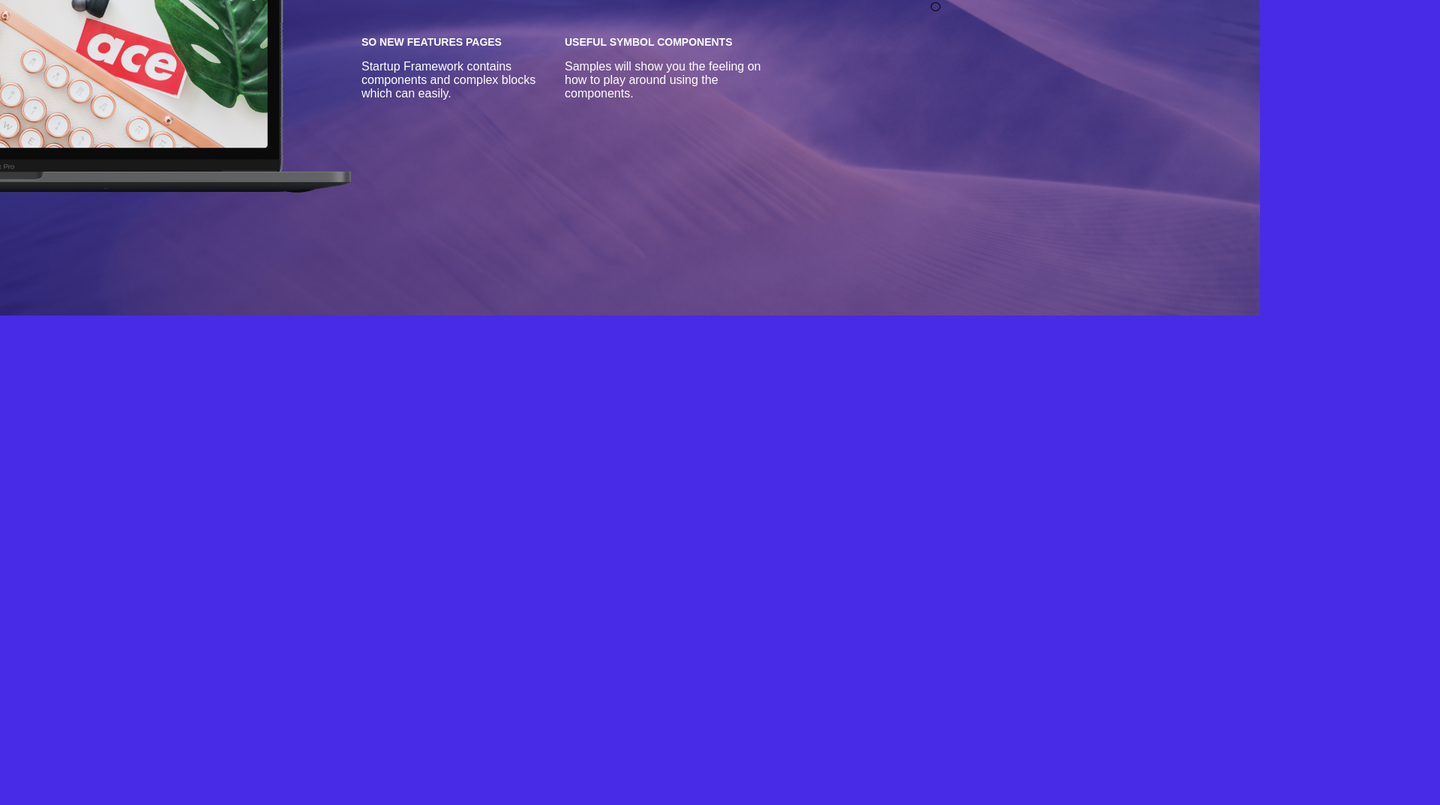
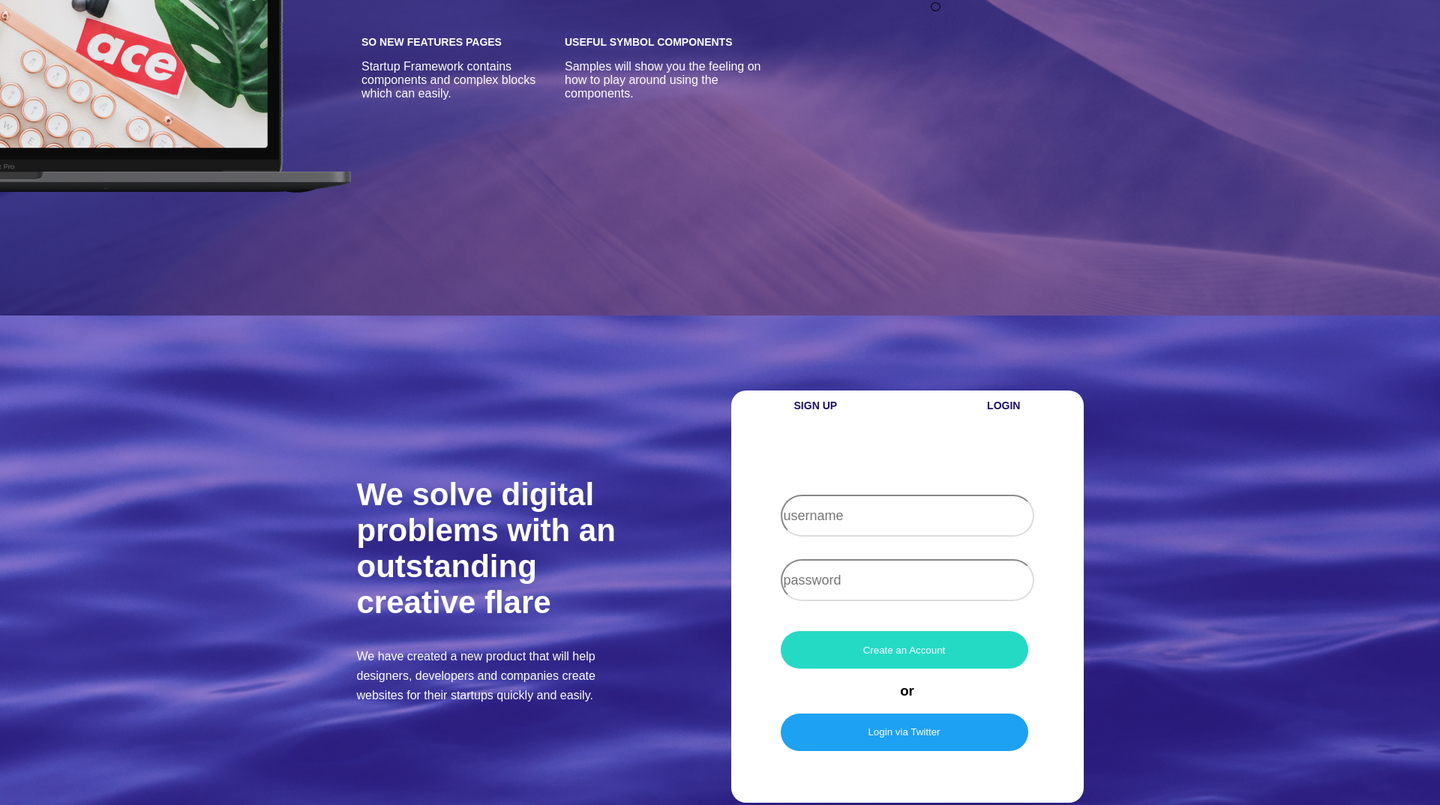
Before and after one commit to lawie2k/figma-practice, a plain HTML site: page index.html in a window 1280 px wide. Shown: the part 2078-3152 px from the top of the page at 75% size, 1920 px wide, since content can reach past the window. Before the commit the page ends 2499 px from the top, so only its background shows below. Drawn offline with Linux system fonts and the light colour scheme.

Commit message:
third push

```diff
--- a/index.css
+++ b/index.css
@@ -7,7 +7,7 @@ body {
   background-image: url(background.png);
   background-size: cover;
   background-repeat: no-repeat;
-  width: 1680px;
+  width: 1920px;
   height: 1000px;
 }
 .hero {
@@ -72,7 +72,7 @@ body {
   background-image: url(Image\ 1.png);
   background-size: cover;
   background-repeat: no-repeat;
-  width: 1680px;
+  width: 1920px;
   height: 600px;
 }
 .content {
@@ -102,7 +102,7 @@ body {
   background-image: url(Rectangle.png);
   background-size: cover;
   background-repeat: no-repeat;
-  width: 1680px;
+  width: 1920px;
   height: 900px;
 }
 .features-content {
@@ -170,3 +170,92 @@ body {
   background-color: transparent;
   border: 1px solid;
 }
+.container-fourth {
+  background-image: url(Image\ 1.png);
+  background-size: cover;
+  background-repeat: no-repeat;
+  width: 1920px;
+  height: 750px;
+}
+.form {
+  margin-top: 160px;
+  display: flex;
+  justify-self: center;
+  gap: 130px;
+  padding-top: 100px;
+}
+.form-text {
+  width: 369px;
+  height: 318px;
+  color: white;
+  padding-top: 80px;
+}
+.form-text h2 {
+  font-size: 42px;
+  font-weight: 600;
+}
+.form-text p {
+  font-size: 16px;
+  font-weight: 50;
+  line-height: 26px;
+}
+.form-signup {
+  width: 470px;
+  height: 550px;
+  background-color: white;
+  border: 0;
+  border-radius: 20px;
+}
+.signup-text {
+  display: flex;
+  justify-self: center;
+  gap: 200px;
+  color: #1e0e62;
+}
+.signup-text h2 {
+  font-size: 14px;
+}
+.signup-body {
+  justify-self: center;
+  padding-top: 100px;
+}
+
+.signup-user input {
+  width: 330px;
+  height: 50px;
+  border: 1;
+  border-color: gainsboro;
+  border-radius: 50px;
+  font-size: 18px;
+  background-color: white;
+}
+.signup-pass input {
+  width: 330px;
+  height: 50px;
+  border: 1;
+  border-color: gainsboro;
+  border-radius: 50px;
+  font-size: 18px;
+  margin-top: 30px;
+  background-color: transparent;
+}
+.signup-buttons h3 {
+  justify-self: center;
+}
+.signup-btn button {
+  margin-top: 40px;
+  width: 330px;
+  height: 50px;
+  border-radius: 50px;
+  border: 0;
+  background-color: #25dac5;
+  color: white;
+}
+.twitter-signup button {
+  width: 330px;
+  height: 50px;
+  border-radius: 50px;
+  border: 0;
+  background-color: #1da1f2;
+  color: white;
+}
--- a/index.html
+++ b/index.html
@@ -112,5 +112,36 @@
         </div>
       </div>
 
+      <div class="container-fourth">
+        <div class="form">
+          <div class="form-text">
+            <h2>We solve digital problems with an outstanding creative flare</h2>
+            <p>We have created a new product that will help designers, developers and companies create websites for their startups quickly and easily.</p>
+          </div>
+          <div class="form-signup">
+            <div class="signup-text">
+              <h2>SIGN UP</h2>
+              <h2>LOGIN</h2>
+            </div>
+            <div class="signup-body">
+              <div class="signup-user" >
+                <input type="text" placeholder="username">
+              </div>
+              <div class="signup-pass">
+                <input type="password" placeholder="password">
+              </div>
+              <div class="signup-buttons">
+                <div class="signup-btn">
+                  <button>Create an Account</button>
+                </div>
+                <h3>or</h3>
+                <div class="twitter-signup">
+                  <button>Login via Twitter</button>
+                </div>
+              </div>
+            </div>
+          </div>
+        </div>
+      </div>
   </body>
 </html>
```
Also changed, not shown: features.css (deleted, +0 -7 lines), features.html (deleted, +0 -30 lines).
